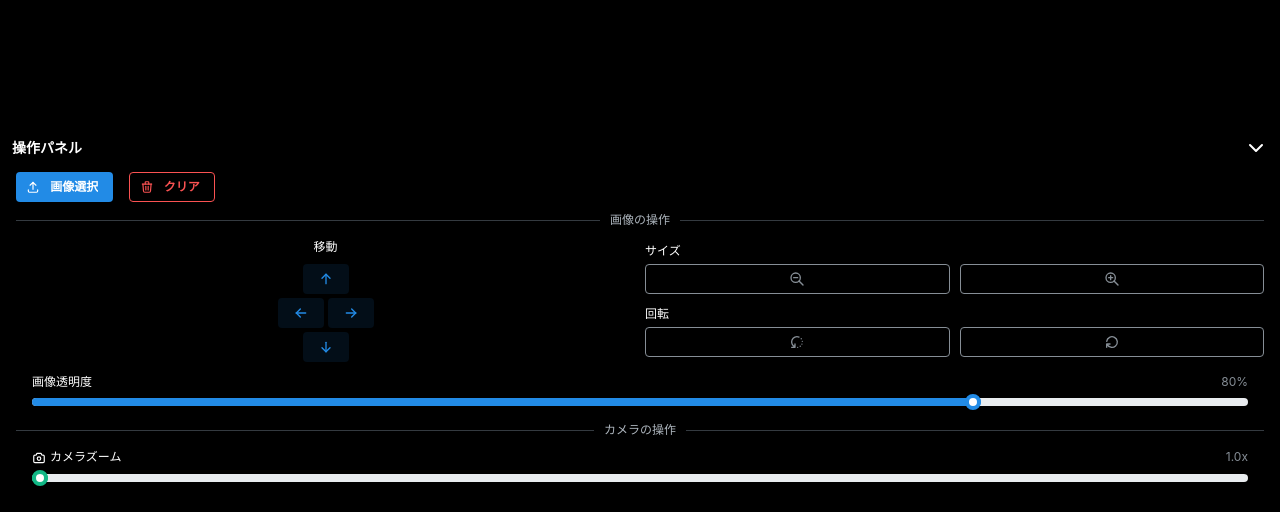
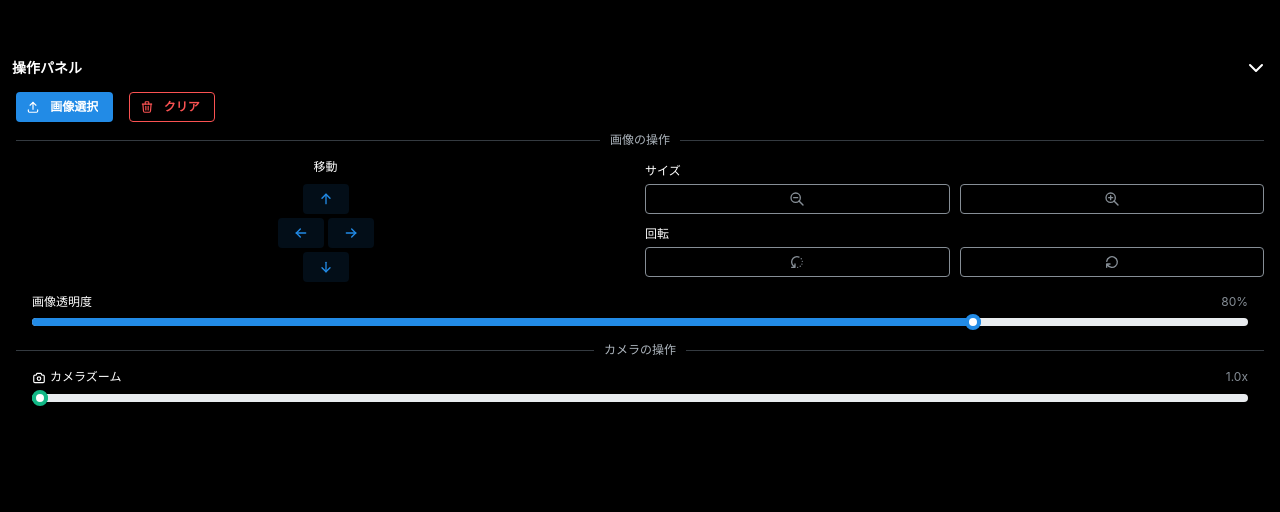
Before and after one commit to kobaatsu/I-setter, a React (Vite) app: page / in a window 1280 px wide. Shown: the part 288-800 px from the top of the page. Built offline with nearby package versions, Linux system fonts and the light colour scheme; no server answers.

Commit message:
style: add safe bottom padding to control panel to avoid browser ui interference

```diff
--- a/src/components/ControlPanel.tsx
+++ b/src/components/ControlPanel.tsx
@@ -101,6 +101,7 @@ export const ControlPanel = ({
         borderTopRightRadius: '16px',
         userSelect: 'none',
         WebkitUserSelect: 'none',
+        paddingBottom: 'calc(env(safe-area-inset-bottom, 0px) + 80px)',
       }}
     >
       <Group
```
